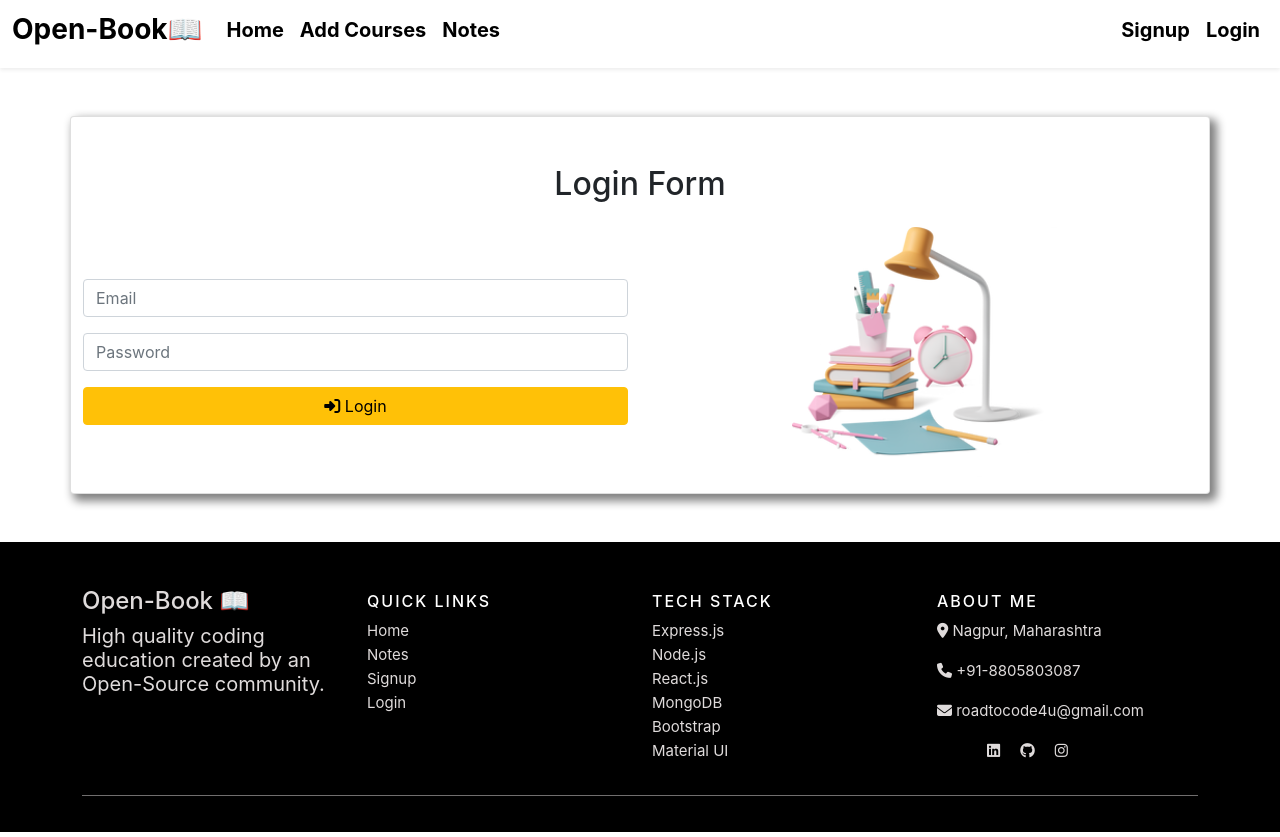
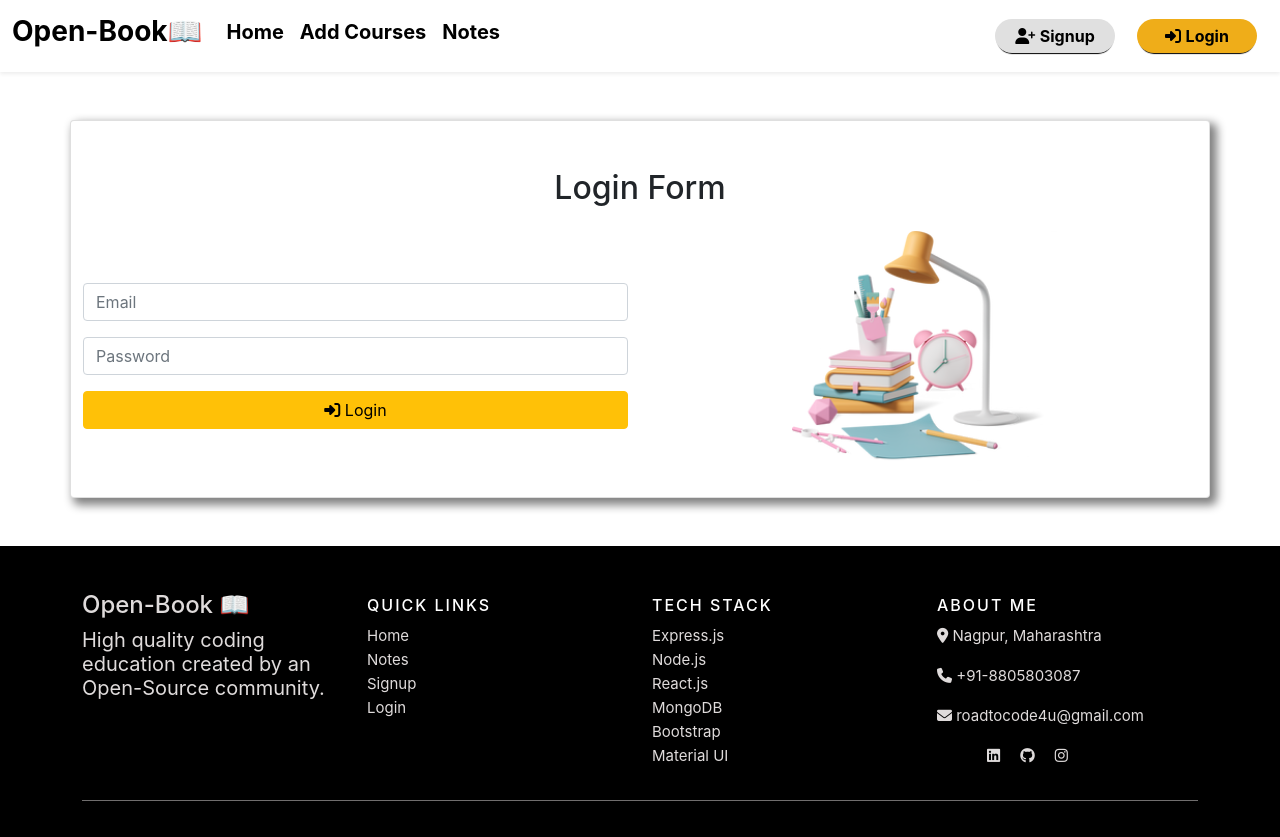
Before and after one commit to roadtocode4u/openbook, a React (Create React App) app in the folder client/: page /login in a window 1280 px wide. Built offline with nearby package versions, Linux system fonts and the light colour scheme; the HTML template or start-up script is replaced by a standard one.

Commit message:
ref: store data in localstorage

```diff
--- a/client/src/components/Login/Login.js
+++ b/client/src/components/Login/Login.js
@@ -3,8 +3,11 @@ import './Login.css';
 import axios from 'axios';
 import swal from "sweetalert";
 import headerImage from './img/header-login-img.png';
+import {useNavigate} from 'react-router-dom'
 
 function Login() {
+
+  const navigate = useNavigate();
 
   const [email, setEmail] = useState("");
   const [password, setPassword] = useState("");
@@ -16,16 +19,18 @@ function Login() {
     })
 
     if (response.data.success) {
+      localStorage.setItem('openBookUser', JSON.stringify(response.data.data));
       swal("Login Successfully !!");
+      navigate('/')
+
     }
     else {
-      swal(response.data.message)
+      swal("Invalid Credentials")
     }
 
       setEmail("");
       setPassword("")
   }
-
 
   return (
     <>
--- a/client/src/components/Navbar/Navbar.css
+++ b/client/src/components/Navbar/Navbar.css
@@ -1,3 +1,27 @@
-.nav-color{
+.nav-color {
     color: black;
 }
+
+.navbar-toggler {
+    color: black;
+}
+
+.signup-btn {
+    padding: 5px;
+    margin: 3px;
+    width: 120px;
+    border-radius: 30px;
+    border: none;
+    background-color: #e0e0e0;
+    box-shadow: 0px 3px 1px -2px rgb(0, 0, 0);
+}
+
+.login-btn {
+    padding: 5px;
+    margin: 3px;
+    width: 120px;
+    border-radius: 30px;
+    border: none;
+    background-color: #efad19;
+    box-shadow: 0px 3px 1px -2px rgb(0, 0, 0);
+}
--- a/client/src/components/Navbar/Navbar.js
+++ b/client/src/components/Navbar/Navbar.js
@@ -5,7 +5,7 @@ export default function Navbar() {
     return (
         <>
             <div className='navbar-main-div'>
-            <nav className="navbar navbar-expand-lg navbar-dark navbar-openbook sticky-top shadow-sm">
+                <nav className="navbar navbar-expand-lg sticky-top navbar-light navbar-openbook sticky-top shadow-sm">
                     <div className="container-fluid">
                         <Link className="navbar-brand " to="#">
                             <h3><b className='nav-color'>Open-Book📖</b></h3>
@@ -25,7 +25,7 @@ export default function Navbar() {
                             <ul className="navbar-nav">
                                 <li className="nav-item">
                                     <Link className="nav-link" aria-current="page" to="/">
-                                    <h5><b className='nav-color'>Home</b></h5>
+                                        <h5><b className='nav-color'>Home </b></h5>
                                     </Link>
                                 </li>
                                 <li className="nav-item">
@@ -45,14 +45,14 @@ export default function Navbar() {
                             <ul className="navbar-nav ml-auto">
                                 <li className="nav-item">
                                     <Link className="nav-link" to="/signup">
-                                    <h5 className='nav_register nav-color'><b>Signup</b></h5>
+                                        <button className='nav_register nav-color signup-btn'> <i class="fa-solid fa-user-plus"></i>  <b>Signup</b></button>
                                     </Link>
                                 </li>
                             </ul>
                             <ul className="navbar-nav ml-auto">
                                 <li className="nav-item">
                                     <Link className="nav-link" to="/login">
-                                    <h5 className='nav_register nav-color'><b>Login</b></h5>
+                                        <button className='nav_register nav-color login-btn'><i class="fa-solid fa-right-to-bracket"></i> <b>Login</b></button>
                                     </Link>
                                 </li>
                             </ul>
--- a/client/src/components/Signup/Signup.js
+++ b/client/src/components/Signup/Signup.js
@@ -3,8 +3,11 @@ import './Signup.css';
 import axios from 'axios';
 import swal from "sweetalert";
 import headerImage from "./img/signup-girl.png";
+import {useNavigate} from 'react-router-dom';
 
 function Signup() {
+
+  const navigate = useNavigate();
 
   const [fullName, setFullName] = useState("");
   const [email, setEmail] = useState("");
@@ -22,6 +25,7 @@ function Signup() {
     if(response.data.success)
     {
       swal("Signup Successfully !!");
+      navigate('/login');
     }
     else{
       swal(response.data.message)
```
Lines whose indentation alone changed are shown as unchanged.
